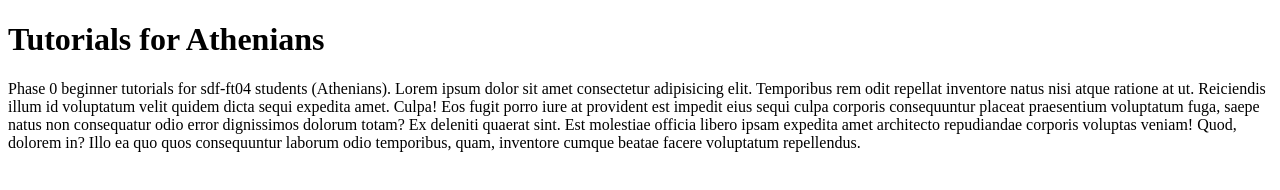
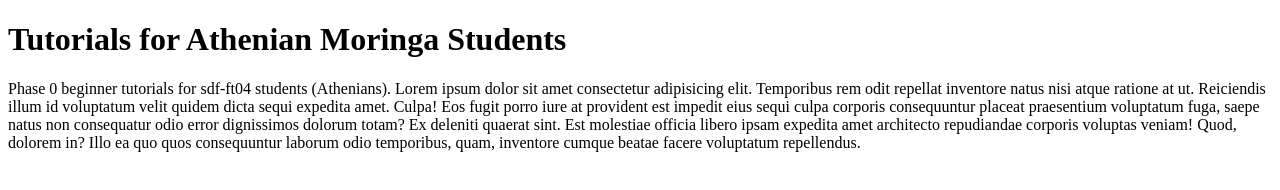
Before and after one commit to ms-tutorials/phase-0-intro, a website: page index.html in a window 1280 px wide. Drawn offline with Linux system fonts and the light colour scheme.

Commit message:
propose less vague title for the article

```diff
--- a/index.html
+++ b/index.html
@@ -8,7 +8,7 @@
 </head>
 <body>
 
-    <h1>Tutorials for Athenians</h1>
+    <h1>Tutorials for Athenian Moringa Students</h1>
     <p>Phase 0 beginner tutorials for sdf-ft04 students (Athenians).
         Lorem ipsum dolor sit amet consectetur adipisicing elit. Temporibus rem odit repellat inventore natus nisi atque ratione at ut. Reiciendis illum id voluptatum velit quidem dicta sequi expedita amet. Culpa!
         Eos fugit porro iure at provident est impedit eius sequi culpa corporis consequuntur placeat praesentium voluptatum fuga, saepe natus non consequatur odio error dignissimos dolorum totam? Ex deleniti quaerat sint.
```
